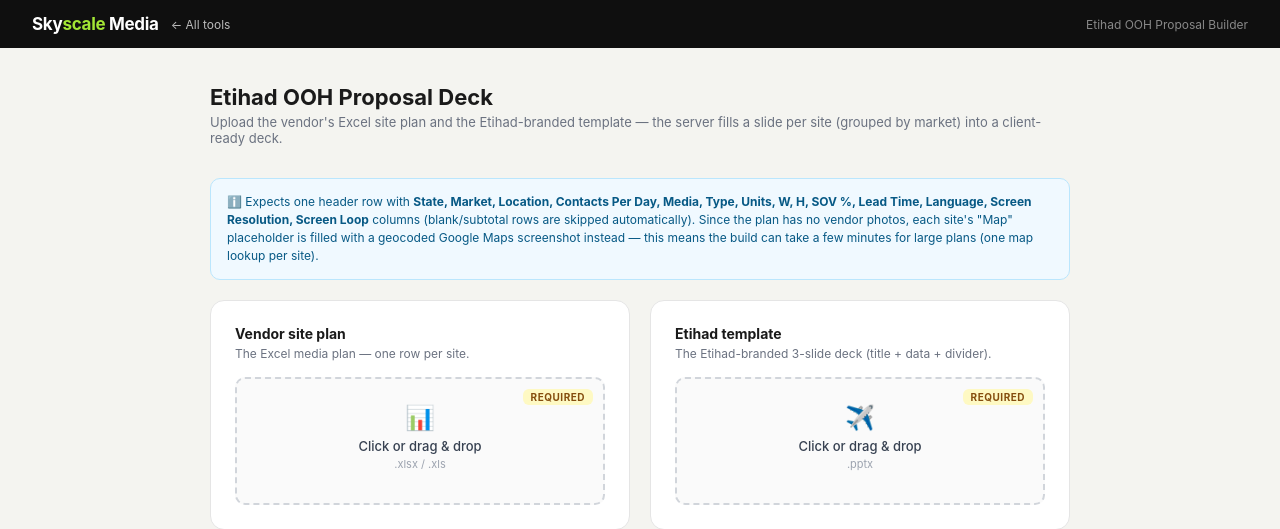
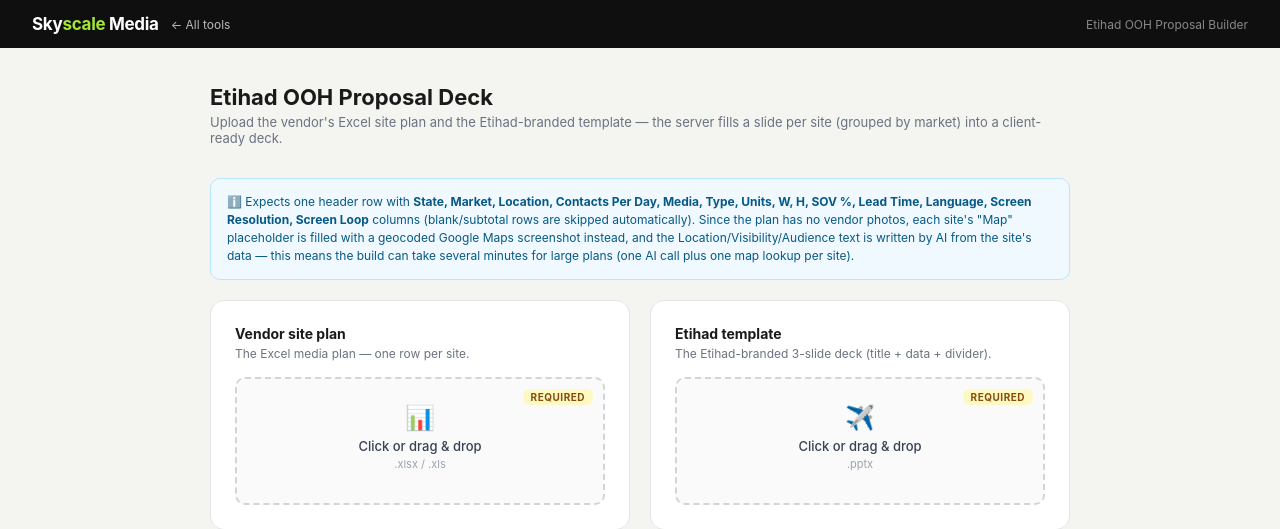
Before and after one commit to sergioabiad4-stack/etihad-ooh-creator-ppt, a Flask app: page /etihad-ooh in a window 1280 px wide. Shown: the top 529 px of the page. Run offline with Flask 3, Linux system fonts and the light colour scheme.

Commit message:
Add AI-generated descriptive copy for Location/Visibility/Audience
Replaces the flat single-fact lines (raw location text, "DOOH, LED, 1800 x
1800 px", "200,000 daily contacts") with 2-3 sentence AI-written copy per
site, matching the general OOH tool's existing AI-content pattern (same
Claude Haiku model). Runs per-site inside the existing background job,
alongside the map lookup.

Falls back to the raw field values if ANTHROPIC_API_KEY isn't set, or if
an individual site's AI call fails, so the build never blocks on this.
The short "Traffic:" line keeps the brief audience figure even when the
dedicated "Audience" section gets the longer AI description, so it isn't
duplicated as a wall of text in an inline label spot.

Co-Authored-By: Claude <noreply@anthropic.com>

````diff
--- a/app.py
+++ b/app.py
@@ -1241,11 +1241,12 @@ def _etihad_format_site_fields(site: dict) -> dict:
 
     visibility = ', '.join(p for p in (site['media'], site['type'], site['resolution']) if p)
 
-    return {
+    fields = {
         'title':         f"{site['market'].upper()} — SITE {site['sno']:02d}",
         'location':      site['location'][:300],
         'visibility':    visibility[:150],
         'audience':      audience_fmt,
+        'audience_short': audience_fmt,  # kept brief for the "Traffic:" line even if 'audience' becomes AI prose
         'size':          size_fmt,
         'units':         site['units'],
         'spot_duration': spot_duration,
@@ -1254,6 +1255,61 @@ def _etihad_format_site_fields(site: dict) -> dict:
         'language':      site['language'],
         'deadline':      site['lead_time'],
     }
+
+    # AI-generated descriptive copy (see _etihad_generate_ai_content) replaces
+    # the flat single-fact lines above when available.
+    ai = site.get('ai_content') or {}
+    if ai.get('location_desc'):
+        fields['location'] = ai['location_desc']
+    if ai.get('visibility_desc'):
+        fields['visibility'] = ai['visibility_desc']
+    if ai.get('audience_desc'):
+        fields['audience'] = ai['audience_desc']
+
+    return fields
+
+
+def _etihad_generate_ai_content(site: dict, client: anthropic.Anthropic) -> dict:
+    """Ask Claude for 2-3 sentence descriptive copy for Location/Visibility/Audience,
+    instead of the flat single-fact lines built from raw Excel columns directly."""
+    prompt = f"""You are writing punchy, professional copy for an OOH (Out-of-Home) advertising proposal.
+
+Site details:
+- Location: {site['location']}
+- State: {site['state']}
+- Market/City: {site['market']}
+- Media: {site['media']}
+- Screen type: {site['type']}
+- Size: {site['w']} x {site['h']}
+- Screen resolution: {site['resolution']}
+- Contacts per day: {site['audience']}
+- SOV: {site['sov']}%
+- Units: {site['units']}
+
+Return ONLY valid JSON (no markdown fences, no extra text) with exactly these keys:
+
+{{
+  "location_desc": "<2-3 sentences describing where this site is located and its surroundings>",
+  "visibility_desc": "<2-3 sentences about the screen's visibility, format, and viewing conditions>",
+  "audience_desc": "<2-3 sentences about the audience/traffic this site reaches>"
+}}"""
+
+    response = client.messages.create(
+        model="claude-haiku-4-5-20251001",
+        max_tokens=500,
+        messages=[{"role": "user", "content": prompt}],
+    )
+    raw = response.content[0].text.strip()
+    raw = re.sub(r"^```[a-z]*\n?", "", raw)
+    raw = re.sub(r"\n?```$", "", raw)
+    text = raw.strip()
+    try:
+        return json.loads(text)
+    except json.JSONDecodeError:
+        m = re.search(r'\{[\s\S]*\}', text)
+        if m:
+            return json.loads(m.group())
+        raise ValueError(f"AI returned invalid JSON: {text[:200]}")
 
 
 def _etihad_clone_slide(prs: Presentation, idx: int):
@@ -1359,7 +1415,7 @@ def _etihad_fill_data_slide(slide, f: dict):
         elif full_text.startswith('Format:'):  # Format / SOV / Traffic / Specs
             _etihad_append_value(tf, 0, f['format'], sz=950)
             _etihad_append_value(tf, 2, f['sov'], sz=950)
-            _etihad_append_value(tf, 4, f['audience'], sz=950)
+            _etihad_append_value(tf, 4, f['audience_short'], sz=950)
             _etihad_append_value(tf, 5, f['size'], sz=950)
         elif full_text.startswith('Nearby'):  # Nearby location (no data source — left blank) / Lead Language / Material Deadline
             _etihad_append_value(tf, 3, f['language'], sz=950)
@@ -1469,10 +1525,23 @@ def _etihad_build_job(job_id: str, template_bytes: bytes, sites: list):
 
     try:
         total = len(sites)
+
+        api_key = os.environ.get("ANTHROPIC_API_KEY", "")
+        ai_client = anthropic.Anthropic(api_key=api_key) if api_key else None
+        if not ai_client:
+            print("[ETIHAD AI] ANTHROPIC_API_KEY not set — skipping AI copy, using raw field values")
+
         map_lookup = {}
         for idx, site in enumerate(sites):
             pct = int((idx / total) * 90)
-            update('building', f"Fetching map {idx + 1}/{total}: {site['location'][:60]}…", pct)
+            update('building', f"Researching {idx + 1}/{total}: {site['location'][:60]}…", pct)
+
+            if ai_client:
+                try:
+                    site['ai_content'] = _etihad_generate_ai_content(site, ai_client)
+                except Exception as e:
+                    print(f"[ETIHAD AI] failed for site {site['sno']} ({site['location']!r}): {e}")
+
             map_bytes = None
             try:
                 map_bytes = get_map_image_bytes(site['location'], site['market'], zoom=16)
--- a/templates/etihad_ooh.html
+++ b/templates/etihad_ooh.html
@@ -64,7 +64,7 @@ body{font-family:-apple-system,BlinkMacSystemFont,'Segoe UI',sans-serif;backgrou
   <p class="page-sub">Upload the vendor's Excel site plan and the Etihad-branded template — the server fills a slide per site (grouped by market) into a client-ready deck.</p>
 
   <div class="info-box">
-    ℹ️ Expects one header row with <strong>State, Market, Location, Contacts Per Day, Media, Type, Units, W, H, SOV %, Lead Time, Language, Screen Resolution, Screen Loop</strong> columns (blank/subtotal rows are skipped automatically). Since the plan has no vendor photos, each site's "Map" placeholder is filled with a geocoded Google Maps screenshot instead — this means the build can take a few minutes for large plans (one map lookup per site).
+    ℹ️ Expects one header row with <strong>State, Market, Location, Contacts Per Day, Media, Type, Units, W, H, SOV %, Lead Time, Language, Screen Resolution, Screen Loop</strong> columns (blank/subtotal rows are skipped automatically). Since the plan has no vendor photos, each site's "Map" placeholder is filled with a geocoded Google Maps screenshot instead, and the Location/Visibility/Audience text is written by AI from the site's data — this means the build can take several minutes for large plans (one AI call plus one map lookup per site).
   </div>
 
   <div class="grid">
````
